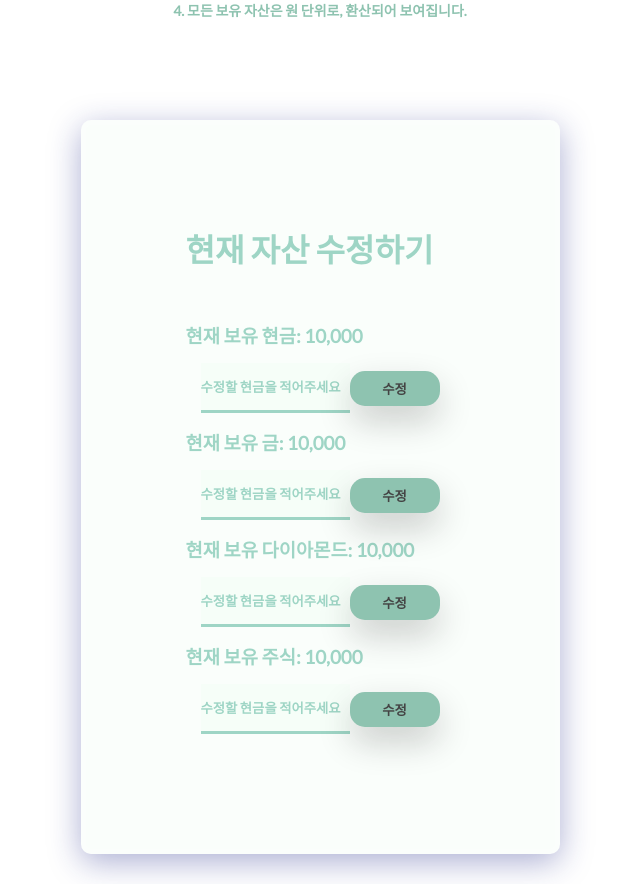
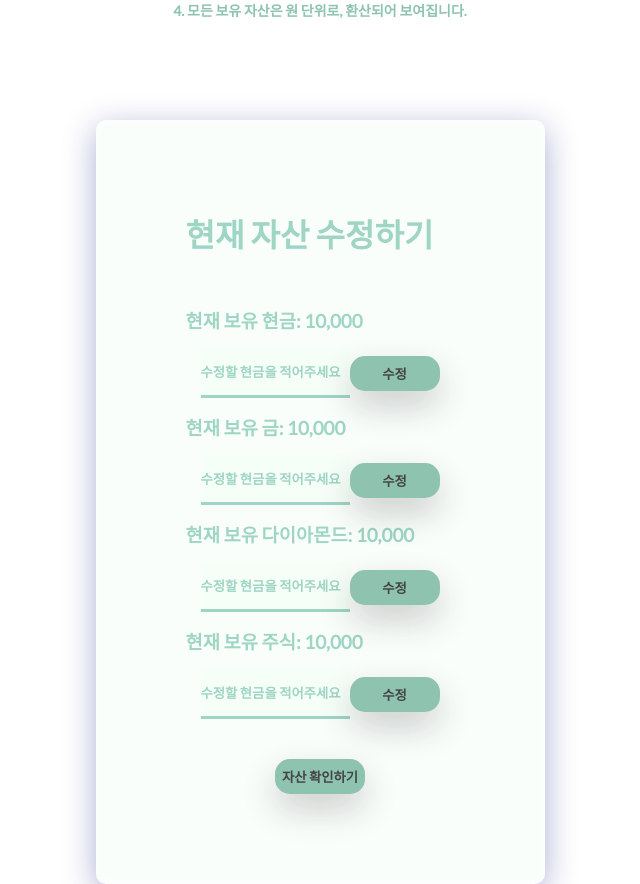
Before and after one commit to codestates-seb/seb40_main_024, a React (Create React App) app in the folder front/: page /assetchange in a window 1280 px wide. Shown: the part 266-1150 px from the top of the page, without its empty margins (320-960 px from the left). Before the commit the page ends 1120 px from the top, so only its background shows below. Built offline with nearby package versions, Linux system fonts and the light colour scheme.

Commit message:
feat: 자산이동버튼 추가

```diff
--- a/front/src/Component/Common/Button.js
+++ b/front/src/Component/Common/Button.js
@@ -188,7 +188,7 @@ export const DeleteBtn = () => {
 export const AssetButton = () => {
   const navigate = useNavigate();
   return (
-    <ButtonAA onClick={() => navigate('/assetchange')}>자산 확인</ButtonAA>
+    <ButtonAA onClick={() => navigate('/assetchange')}>자산 수정</ButtonAA>
   );
 };
 
@@ -204,3 +204,8 @@ export const Assettarget = () => {
     </ButtonAA>
   );
 };
+
+export const AssetchangeBtn = () => {
+  const navigate = useNavigate();
+  return <ButtonAA onClick={() => navigate('/asset')}>자산 확인하기</ButtonAA>;
+};
--- a/front/src/Pages/Asset/AssetChange.js
+++ b/front/src/Pages/Asset/AssetChange.js
@@ -1,7 +1,7 @@
 import { useNavigate } from 'react-router-dom';
 import styled from 'styled-components';
 import { LongNavbarBox } from '../../Component/Common/Navbar';
-import { ModifyBtn } from '../../Component/Common/Button';
+import { AssetchangeBtn, ModifyBtn } from '../../Component/Common/Button';
 
 const MainAssetChange = styled.div`
   display: flex;
@@ -15,7 +15,7 @@ const MainBox = styled.div`
   -webkit-backdrop-filter: blur(3.5px);
   border-radius: 10px;
   border: 5px solid rgba(255, 255, 255, 0.18);
-  padding: 100px;
+  padding: 85px;
   z-index: 9999;
 `;
 
@@ -33,6 +33,13 @@ const Div = styled.div`
   align-items: center;
   justify-content: center;
   margin: 15px;
+`;
+
+const Btn = styled.div`
+  display: flex;
+  align-items: center;
+  justify-content: center;
+  margin-top: 40px;
 `;
 
 const Input = styled.input`
@@ -115,6 +122,9 @@ function AssetChange() {
             <Input type="number" placeholder="수정할 현금을 적어주세요" />
             <ModifyBtn>수정</ModifyBtn>
           </Div>
+          <Btn>
+            <AssetchangeBtn />
+          </Btn>
         </MainBox>
       </MainAssetChange>
     </>
```
